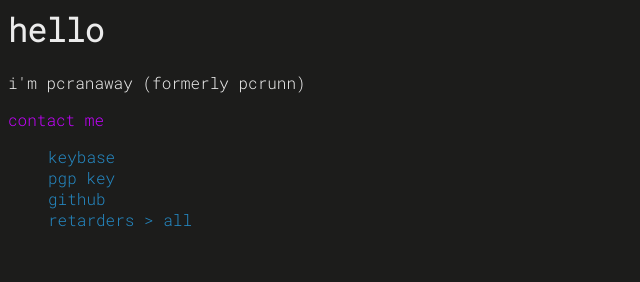
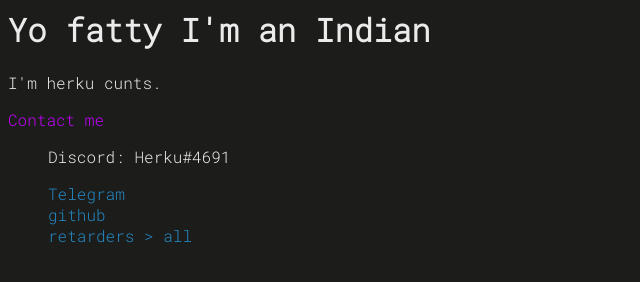
Before and after one commit to Herkina/herkina.github.io, a plain HTML site: page index.html in a window 1280 px wide. Shown: the whole page, without its empty margins (0-640 px from the left). Drawn offline with Linux system fonts and the light colour scheme.

Commit message:
Update index.html

```diff
--- a/index.html
+++ b/index.html
@@ -3,32 +3,32 @@
   <head>
     <meta charset="utf-8">
 
-    <title>pcranaway</title>
+    <title>Herku</title>
 
     <link rel="stylesheet" href="./style.css">
   </head>
 
   <body>
 
-    <h1>hello</h1>
+    <h1>Yo fatty I'm an Indian</h1>
     <p>
-      i'm pcranaway (formerly pcrunn)
+      I'm herku cunts.
     </p>
 
     <div>
-      <p style="color: #c203fc;">contact me</p>
+      <p style="color: #c203fc;">Contact me</p>
 
       <ul>
         <li>
-          <a href="https://keybase.io/pcranaway">keybase</a> <br>
+          <p>Discord:                       Herku#4691 <br>
         </li>
 
         <li>
-          <a href="https://keybase.io/pcranaway/pgp_keys.asc">pgp key</a>
+          <a href="https://t.me/miniminter">Telegram</a>
         </li>
 
         <li>
-          <a href="https://github.com/pcranaway">github</a>
+          <a href="https://github.com/Herkina">github</a>
         </li>
 
         <li>
```
